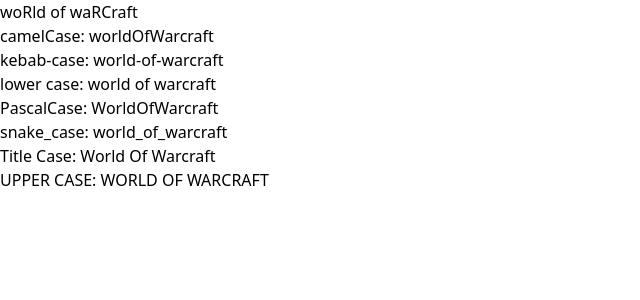
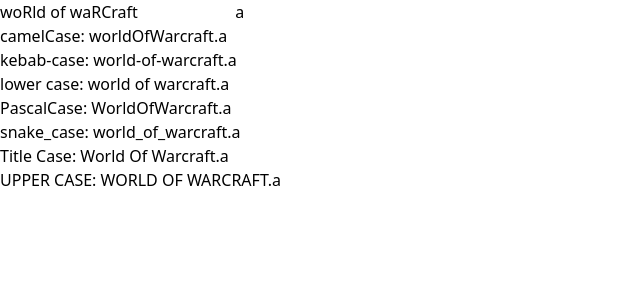
Before and after one commit to promecarus/sveltekit-sandbox, a SvelteKit app: page / in a window 1280 px wide. Shown: the top 300 px of the page, without its empty margins (0-640 px from the left). Built offline with nearby package versions, Linux system fonts and the light colour scheme.

Commit message:
Add extension

```diff
--- a/src/routes/+page.svelte
+++ b/src/routes/+page.svelte
@@ -18,15 +18,17 @@
 		.replace(/(?:^\w|[A-Z]|\b\w)/g, (word, index) => word.toUpperCase())
 		.replace(/\s+/g, ' ');
 	$: upperCase = text.toUpperCase();
+	let extension = 'a';
 </script>
 
 <div class="text-center">
 	<input type="text" bind:value={text} class="text-center" />
+	<input type="text" bind:value={extension} class="text-center" />
 </div>
-<p>camelCase: {camelCase}</p>
-<p>kebab-case: {kebabCase}</p>
-<p>lower case: {lowerCase}</p>
-<p>PascalCase: {pascalCase}</p>
-<p>snake_case: {snakeCase}</p>
-<p>Title Case: {titleCase}</p>
-<p>UPPER CASE: {upperCase}</p>
+<p>camelCase: {camelCase + (extension ? '.' + extension : '')}</p>
+<p>kebab-case: {kebabCase + (extension ? '.' + extension : '')}</p>
+<p>lower case: {lowerCase + (extension ? '.' + extension : '')}</p>
+<p>PascalCase: {pascalCase + (extension ? '.' + extension : '')}</p>
+<p>snake_case: {snakeCase + (extension ? '.' + extension : '')}</p>
+<p>Title Case: {titleCase + (extension ? '.' + extension : '')}</p>
+<p>UPPER CASE: {upperCase + (extension ? '.' + extension : '')}</p>
```
